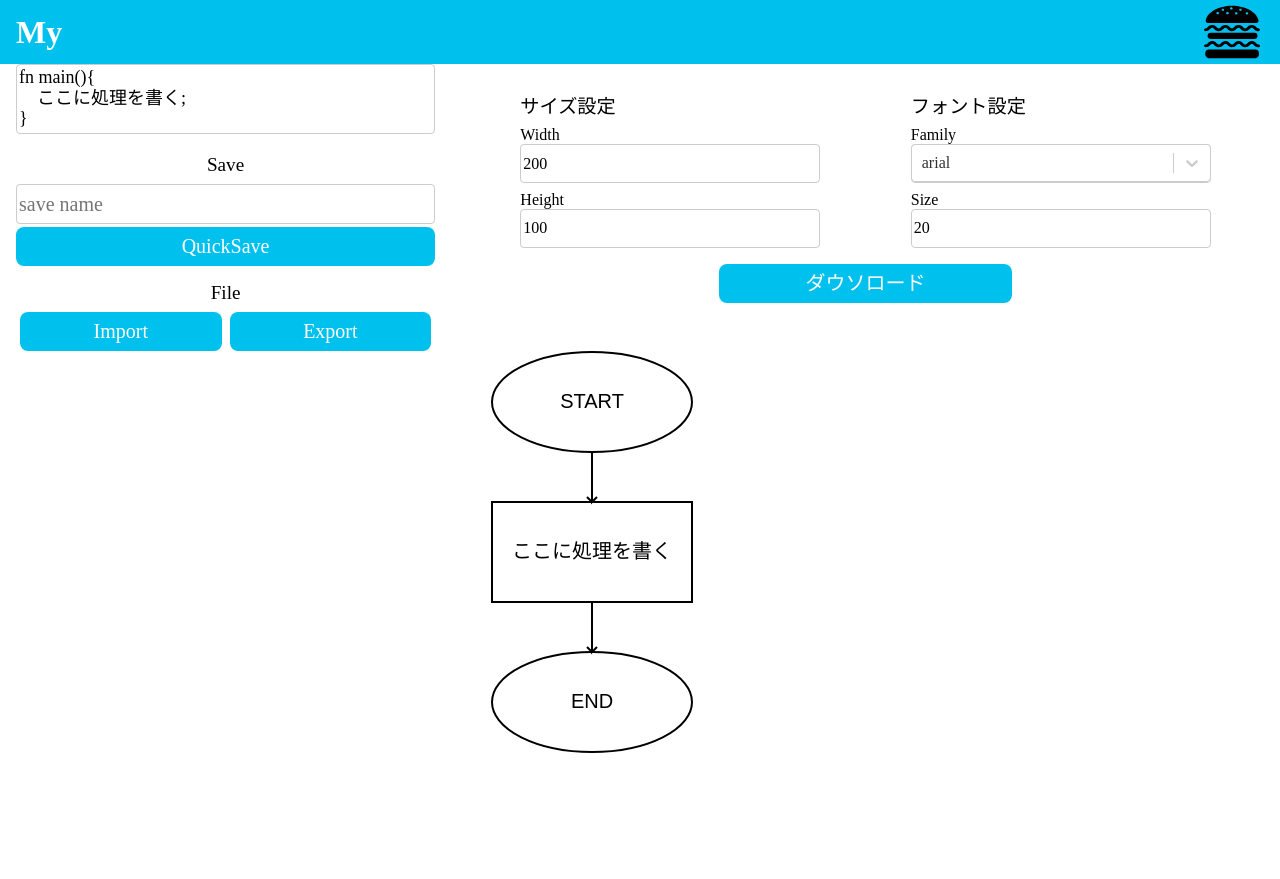
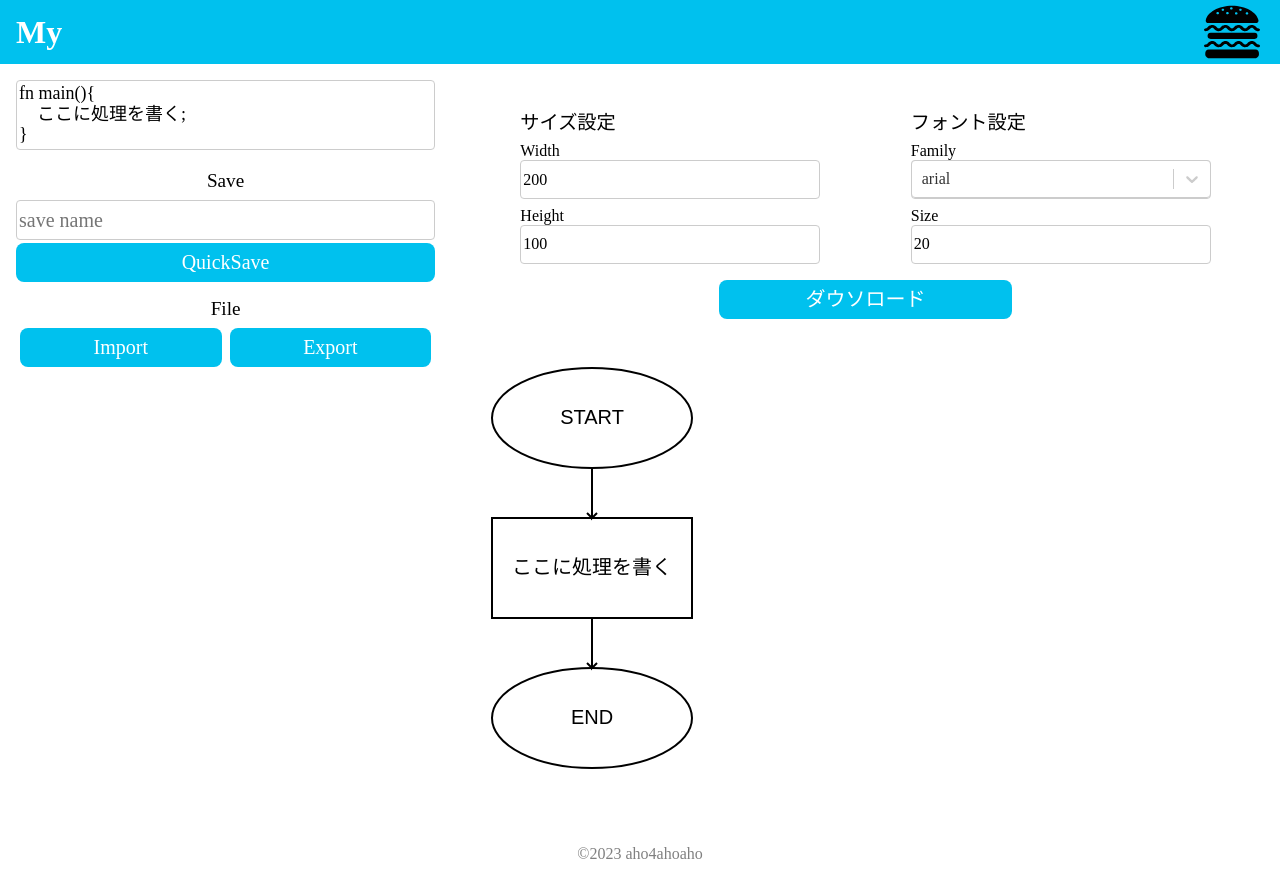
Before and after one commit to aho4ahoaho/flowchart, a Next.js app: page / in a window 1280 px wide. Before the commit the page ends 800 px from the top, so only its background shows below. Built offline with nearby package versions, Linux system fonts and the light colour scheme.

Commit message:
フッターの追加

```diff
--- a/src/app/layout.tsx
+++ b/src/app/layout.tsx
@@ -1,4 +1,5 @@
-import { Header } from "../components/header";
+import { Header } from "@/components/header";
+import { Footer } from "@/components/footer";
 
 import "./globals.css";
 import "normalize.css";
@@ -17,6 +18,7 @@ export default function RootLayout({
             <body>
                 <Header />
                 {children}
+                <Footer />
             </body>
         </html>
     );
--- a/src/app/rootPage.module.scss
+++ b/src/app/rootPage.module.scss
@@ -3,6 +3,7 @@ div.main {
     width: 100%;
     justify-content: space-around;
     flex-wrap: wrap;
+    padding: 1rem 0;
 
     .leftPanel {
         flex-basis: 300px;
--- /dev/null
+++ b/src/components/footer.tsx
@@ -0,0 +1,9 @@
+export const Footer = () => {
+    return (
+        <footer>
+            <p style={{ textAlign: "center", color: "gray" }}>
+                ©2023 aho4ahoaho
+            </p>
+        </footer>
+    );
+};
```
